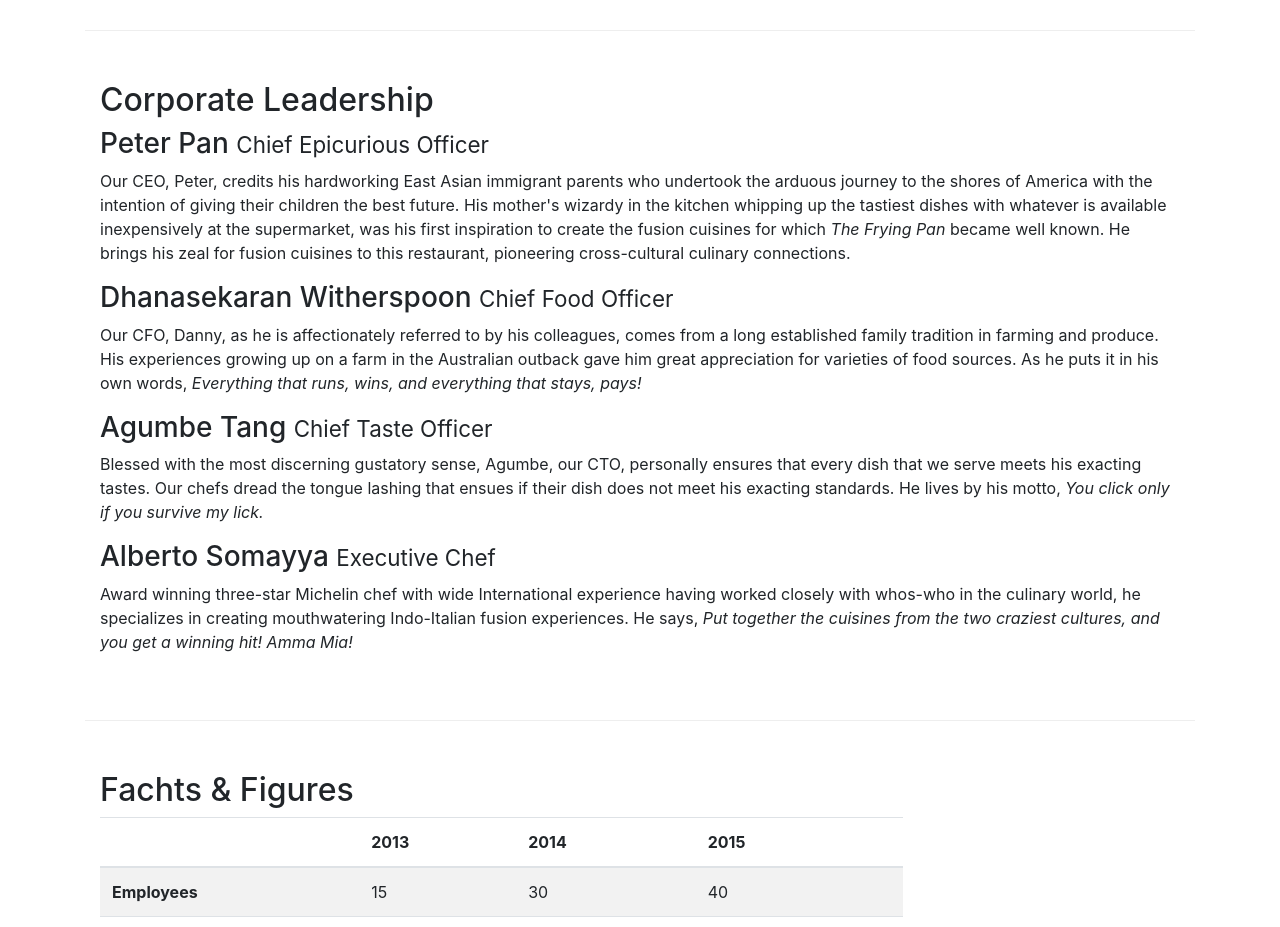
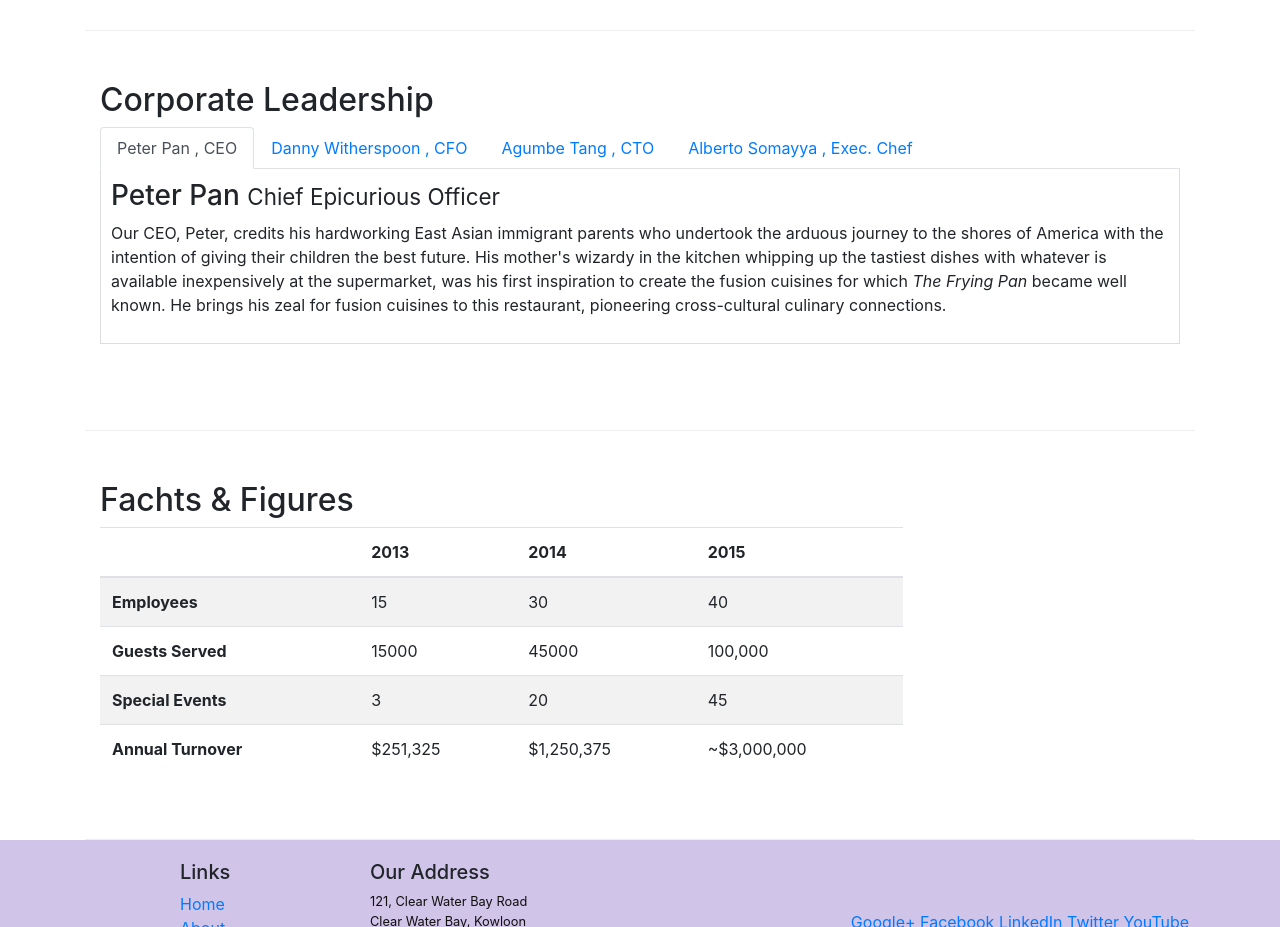
Before and after one commit to maikeld86/bootstrapintro, a website: page aboutus.html in a window 1280 px wide. Shown: the part 880-1807 px from the top of the page. Drawn offline with nearby package versions, Linux system fonts and the light colour scheme.

Commit message:
w3. tabs

```diff
--- a/aboutus.html
+++ b/aboutus.html
@@ -105,14 +105,51 @@
         <div class="row row-content">
             <div class="col">
                 <h2>Corporate Leadership</h2>
-                <h3>Peter Pan <small>Chief Epicurious Officer</small></h3>
-                <p>Our CEO, Peter, credits his hardworking East Asian immigrant parents who undertook the arduous journey to the shores of America with the intention of giving their children the best future. His mother's wizardy in the kitchen whipping up the tastiest dishes with whatever is available inexpensively at the supermarket, was his first inspiration to create the fusion cuisines for which <em>The Frying Pan</em> became well known. He brings his zeal for fusion cuisines to this restaurant, pioneering cross-cultural culinary connections.</p>
-                <h3>Dhanasekaran Witherspoon <small>Chief Food Officer</small></h3>
-                <p>Our CFO, Danny, as he is affectionately referred to by his colleagues, comes from a long established family tradition in farming and produce. His experiences growing up on a farm in the Australian outback gave him great appreciation for varieties of food sources. As he puts it in his own words, <em>Everything that runs, wins, and everything that stays, pays!</em></p>
-                <h3>Agumbe Tang <small>Chief Taste Officer</small></h3>
-                <p>Blessed with the most discerning gustatory sense, Agumbe, our CTO, personally ensures that every dish that we serve meets his exacting tastes. Our chefs dread the tongue lashing that ensues if their dish does not meet his exacting standards. He lives by his motto, <em>You click only if you survive my lick.</em></p>
-                <h3>Alberto Somayya <small>Executive Chef</small></h3>
-                <p>Award winning three-star Michelin chef with wide International experience having worked closely with whos-who in the culinary world, he specializes in creating mouthwatering Indo-Italian fusion experiences. He says, <em>Put together the cuisines from the two craziest cultures, and you get a winning hit! Amma Mia!</em></p>
+                <ul class="nav nav-tabs">
+                    <li class="nav-item">
+                        <a href="#peter" class="nav-link active"
+                           role="tab" data-toggle="tab">Peter Pan , CEO</a>
+                    </li>
+                    <li class="nav-item">
+                        <a href="#danny" class="nav-link"
+                           role="tab" data-toggle="tab">Danny Witherspoon , CFO</a>
+                    </li>
+                    <li class="nav-item">
+                        <a href="#agumbe" class="nav-link"
+                           role="tab" data-toggle="tab">Agumbe Tang , CTO</a>
+                    </li>
+                    <li class="nav-item">
+                        <a href="#alberto" class="nav-link"
+                           role="tab" data-toggle="tab">Alberto Somayya , Exec. Chef</a>
+                    </li>
+                </ul>
+                <div class="tab-content">
+                    <div role="tabpanel" class="tab-pane fade show active" id="peter">
+                        <h3>Peter Pan <small>Chief Epicurious Officer</small></h3>
+                        <p class="hidden-xs-down">Our CEO, Peter, credits his hardworking East Asian immigrant parents who undertook the arduous journey to
+                           the shores of America with the intention of giving their children the best future. His mother's wizardy in the
+                           kitchen whipping up the tastiest dishes with whatever is available inexpensively at the supermarket, was his first inspiration to create the fusion cuisines for which
+                           <em>The Frying Pan</em> became well known. He brings his zeal for fusion cuisines to this restaurant, pioneering cross-cultural culinary connections.</p>
+                    </div>
+                    <div role="tabpanel" class="tab-pane fade" id="danny">
+                        <h3>Dhanasekaran Witherspoon <small>Chief Food Officer</small></h3>
+                        <p class="hidden-xs-down">Our CFO, Danny, as he is affectionately referred to by his colleagues, comes from a long established family tradition in farming and produce.
+                           His experiences growing up on a farm in the Australian outback gave him great appreciation for varieties of food sources. As he puts it in his own words,
+                           <em>Everything that runs, wins, and everything that stays, pays!</em></p>
+                    </div>
+                    <div role="tabpanel" class="tab-pane fade" id="agumbe">
+                        <h3>Agumbe Tang <small>Chief Taste Officer</small></h3>
+                        <p class="hidden-xs-down">Blessed with the most discerning gustatory sense, Agumbe, our CTO, personally ensures that every dish that we serve meets his exacting tastes.
+                           Our chefs dread the tongue lashing that ensues if their dish does not meet his exacting standards. He lives by his motto,
+                           <em>You click only if you survive my lick.</em></p>
+                    </div>
+                    <div role="tabpanel" class="tab-pane fade" id="alberto">
+                        <h3>Alberto Somayya <small>Executive Chef</small></h3>
+                        <p class="hidden-xs-down">Award winning three-star Michelin chef with wide International experience having worked closely with whos-who in the culinary world,
+                           he specializes in creating mouthwatering Indo-Italian fusion experiences. He says,
+                           <em>Put together the cuisines from the two craziest cultures, and you get a winning hit! Amma Mia!</em></p>
+                    </div>
+                </div>
             </div>
        </div>
         <div class="row row-content">
--- a/css/style.css
+++ b/css/style.css
@@ -42,3 +42,15 @@ body{
 .navbar-inverse{
     background-color: #512DA8;
 }
+
+
+/*tab content*/
+
+.tab-content{
+    border-left: 1px solid #ddd;
+    border-right: 1px solid #ddd;
+    border-bottom: 1px solid #ddd;
+    padding: 10px;
+
+}
+/*einde tabcontent*/
```
